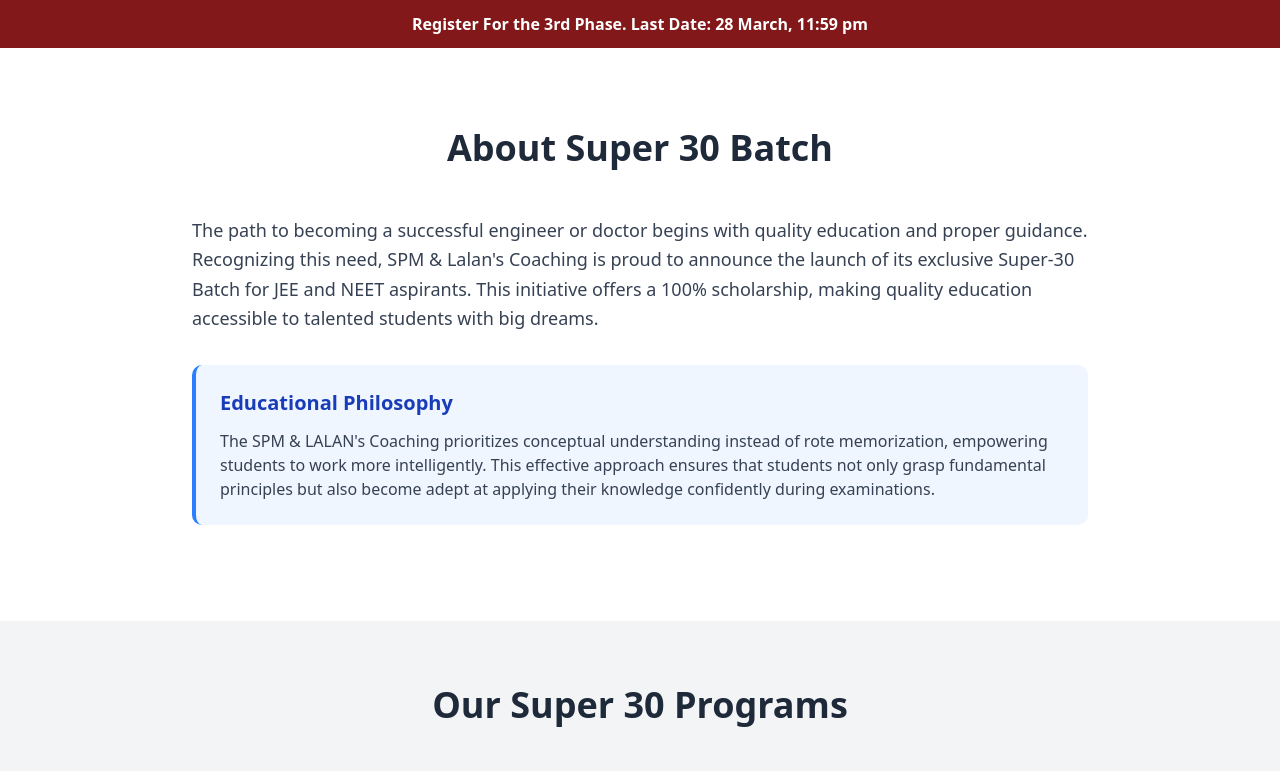
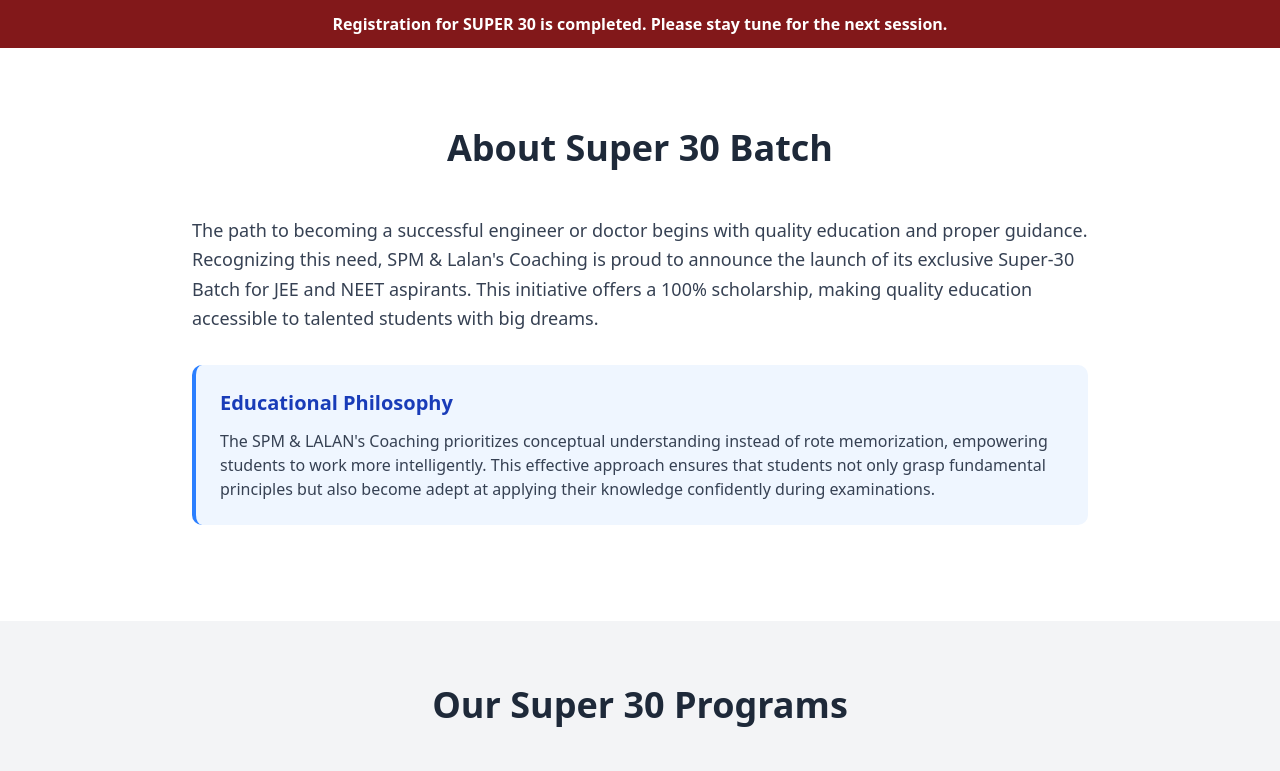
Before and after one commit to DOCTOR29/spm-nextjs, a Next.js app: page /super-30-lp in a window 1280 px wide. Shown: the top 771 px of the page. Built offline with nearby package versions, Linux system fonts and the light colour scheme.

Commit message:
super 30 complete

```diff
--- a/app/super-30-lp/page.tsx
+++ b/app/super-30-lp/page.tsx
@@ -81,7 +81,7 @@
 
       {/* Introduction Section */}
       <section id="about" className="py-16 bg-white">
-        <NewsTicker speed={100} news={['Register For  the  3rd Phase. Last Date: 28 March, 11:59 pm']}/>
+        <NewsTicker speed={100} news={['Registration for SUPER 30 is completed. Please stay tune for the next session.']}/>
         <div className="container mx-auto px-4">
           <h2 className="text-3xl md:text-4xl font-bold text-center mb-12 text-gray-800">About Super 30 Batch</h2>
           <div className="max-w-4xl mx-auto">
```
